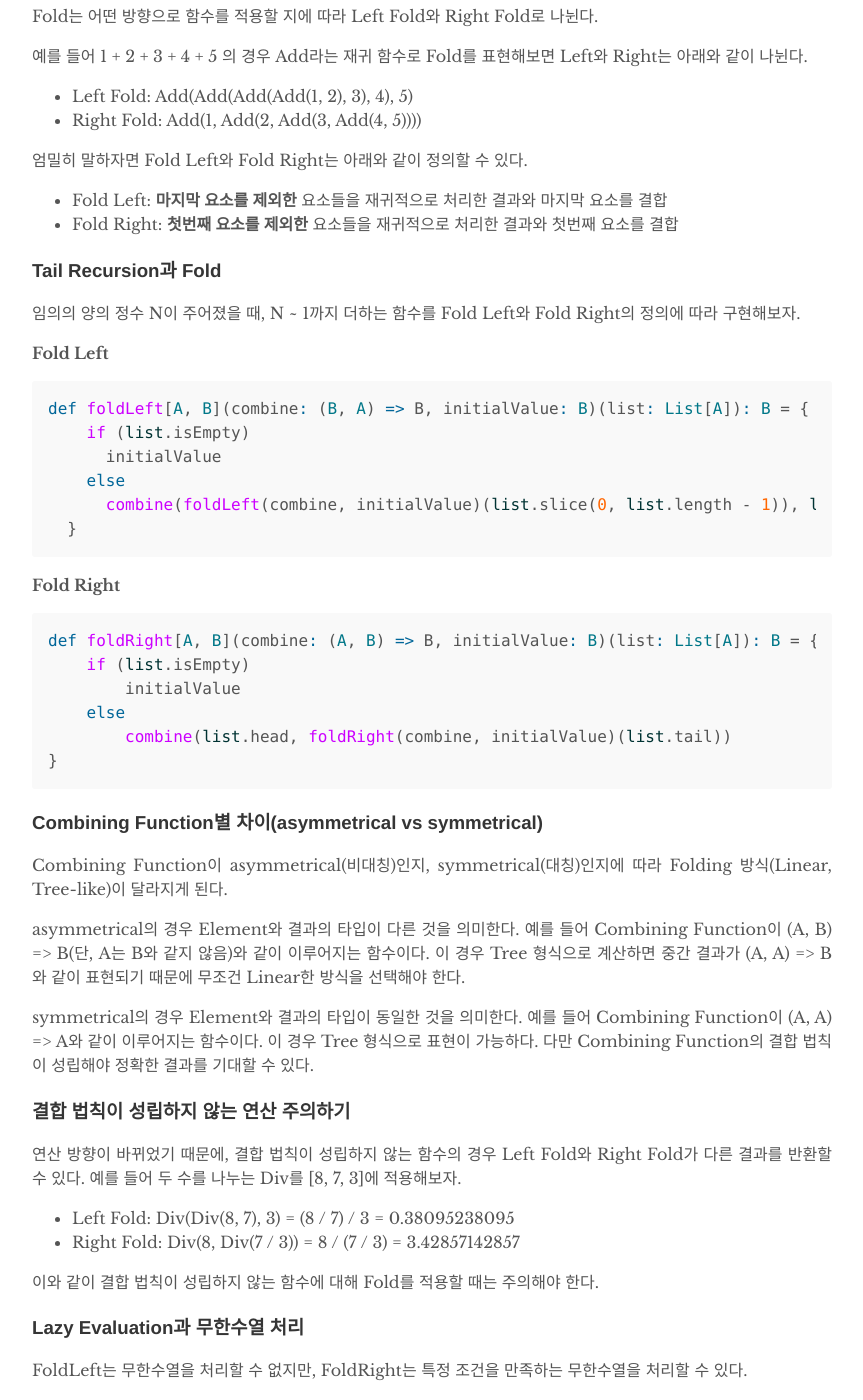
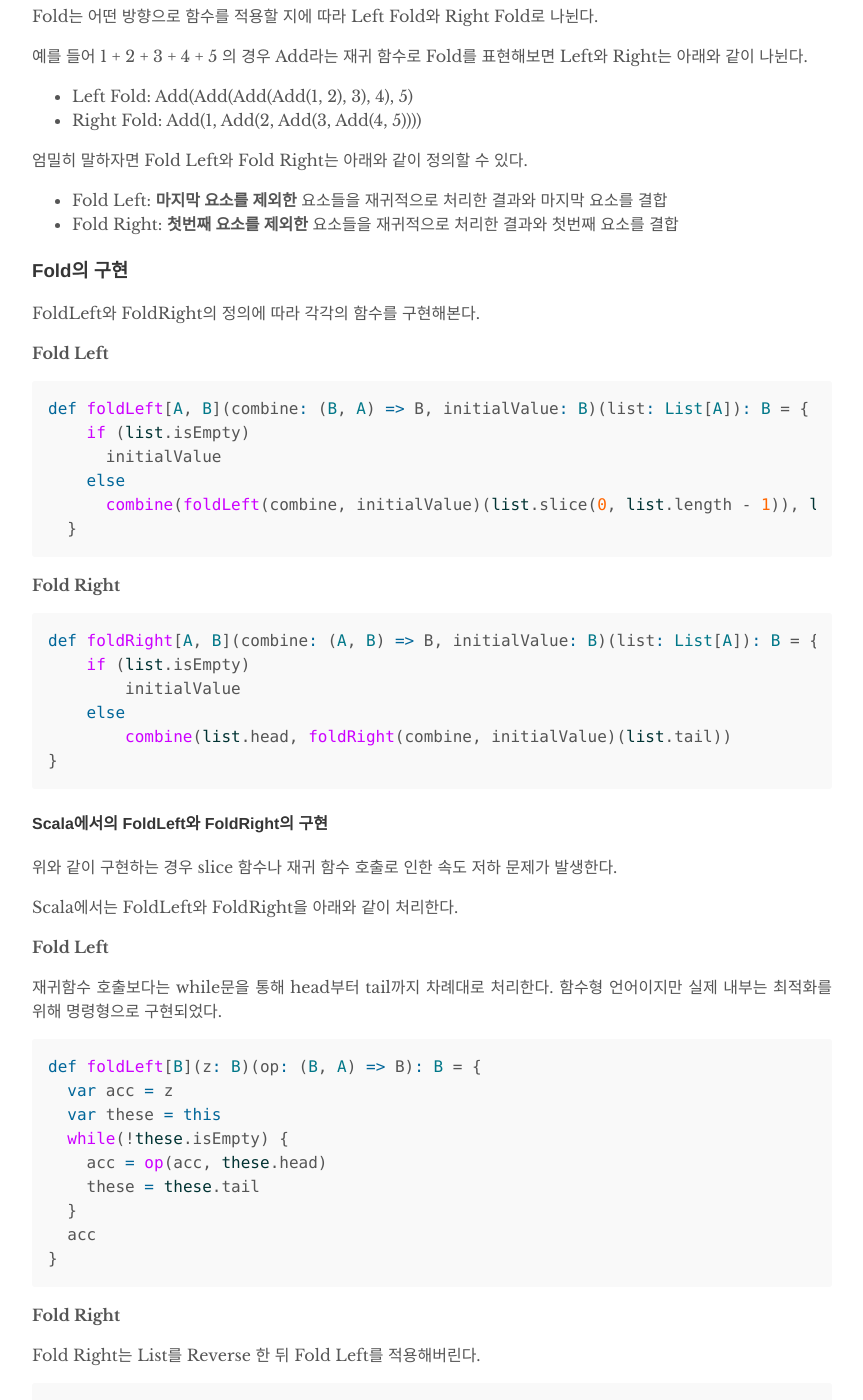
Before and after one commit to leeyh0216/leeyh0216.github.io, a Jekyll site: the page built from _posts/functionalprogramming/2021-01-07-fold_left_right.md, in a window 1280 px wide and 1400 px high, scrolled down 1211 px. Shown: the whole window, without its empty margins (208-1071 px from the left). Built offline with Jekyll 4.4.1, drawn with Linux system fonts in a browser that asks for light colours; some of the changed text lies outside the part shown.

Commit message:
FoldLeft, FoldRight Scala 구현 추가

```diff
--- a/_posts/functionalprogramming/2021-01-07-fold_left_right.md
+++ b/_posts/functionalprogramming/2021-01-07-fold_left_right.md
@@ -49,9 +49,9 @@ Fold는 어떤 방향으로 함수를 적용할 지에 따라 Left Fold와 Right
 * Fold Left: **마지막 요소를 제외한** 요소들을 재귀적으로 처리한 결과와 마지막 요소를 결합
 * Fold Right: **첫번째 요소를 제외한** 요소들을 재귀적으로 처리한 결과와 첫번째 요소를 결합
 
-### Tail Recursion과 Fold
+### Fold의 구현
 
-임의의 양의 정수 N이 주어졌을 때, N ~ 1까지 더하는 함수를 Fold Left와 Fold Right의 정의에 따라 구현해보자.
+FoldLeft와 FoldRight의 정의에 따라 각각의 함수를 구현해본다.
 
 **Fold Left**
 
@@ -73,6 +73,36 @@ def foldRight[A, B](combine: (A, B) => B, initialValue: B)(list: List[A]): B = {
     else
         combine(list.head, foldRight(combine, initialValue)(list.tail))
 }
+{% endhighlight %}
+
+#### Scala에서의 FoldLeft와 FoldRight의 구현
+
+위와 같이 구현하는 경우 slice 함수나 재귀 함수 호출로 인한 속도 저하 문제가 발생한다.
+
+Scala에서는 FoldLeft와 FoldRight을 아래와 같이 처리한다.
+
+**Fold Left**
+
+재귀함수 호출보다는 while문을 통해 head부터 tail까지 차례대로 처리한다. 함수형 언어이지만 실제 내부는 최적화를 위해 명령형으로 구현되었다.
+
+{% highlight scala %}
+def foldLeft[B](z: B)(op: (B, A) => B): B = {
+  var acc = z
+  var these = this
+  while(!these.isEmpty) {
+    acc = op(acc, these.head)
+    these = these.tail
+  }
+  acc
+}
+{% endhighlight %}
+
+**Fold Right**
+
+Fold Right는 List를 Reverse 한 뒤 Fold Left를 적용해버린다.
+
+{% highlight scala %}
+def foldRight[B](z: B)(op: (A, B) => B): B = reverse.foldLeft(z)((right, left) => op(left, right))
 {% endhighlight %}
 
 ### Combining Function별 차이(asymmetrical vs symmetrical)
```
